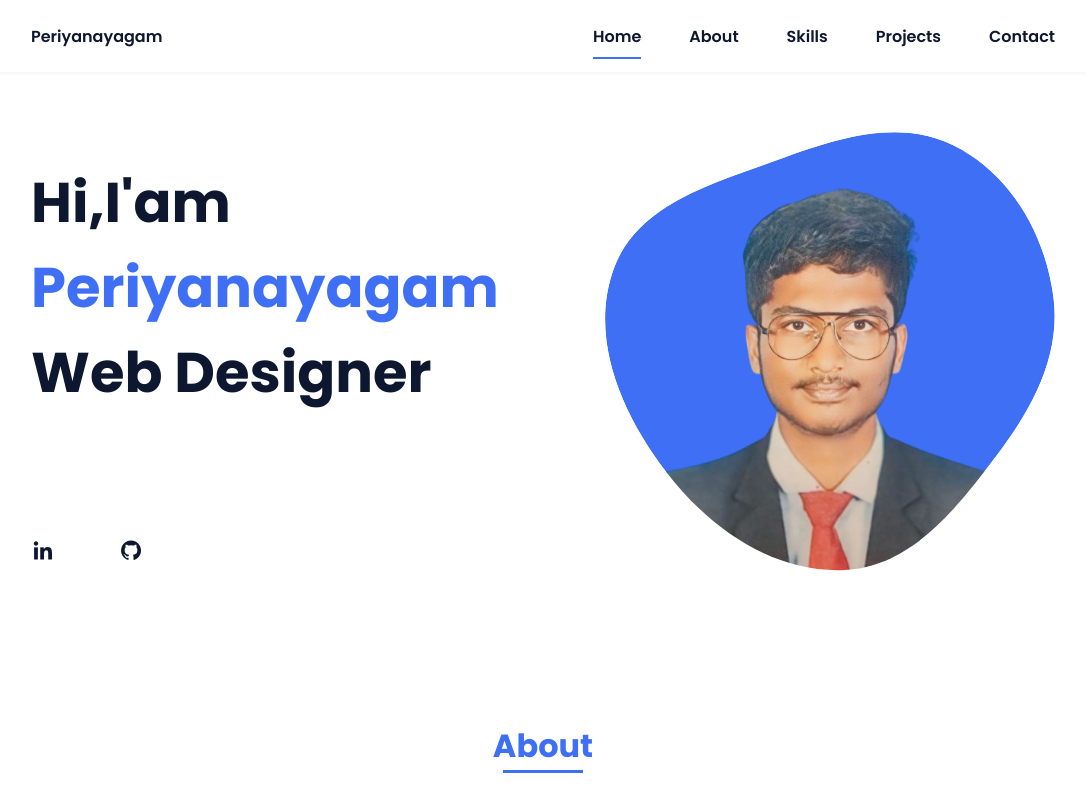
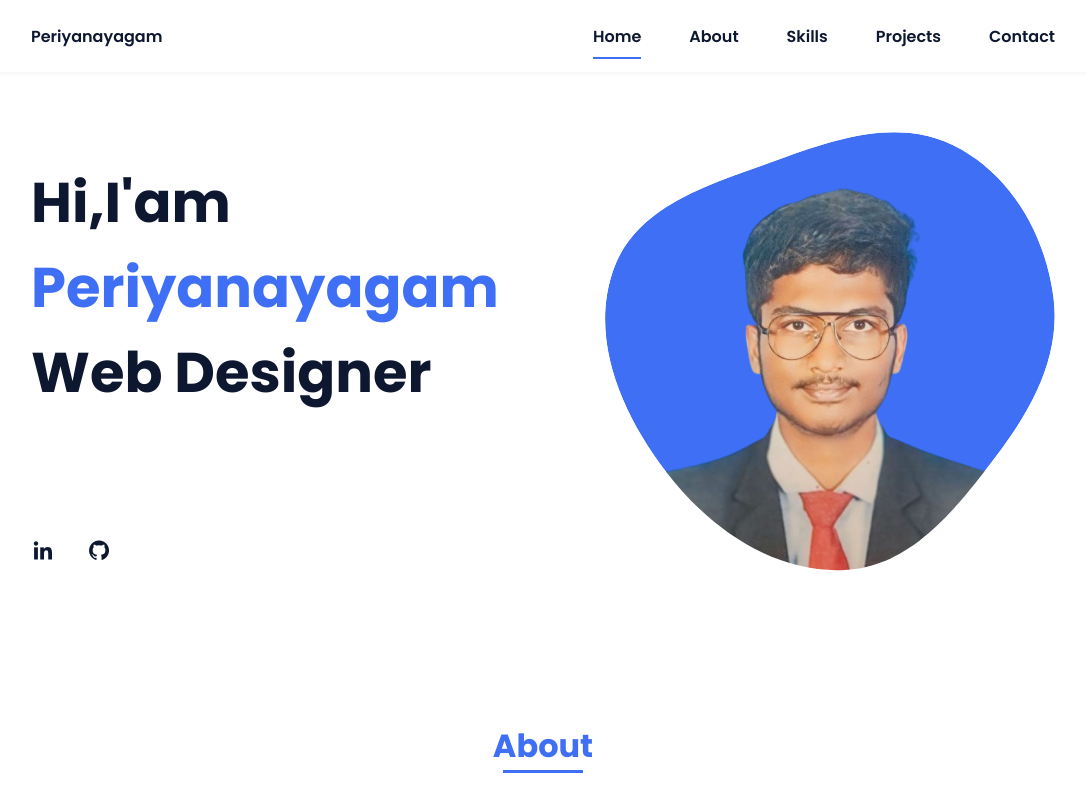
Before and after one commit to periyanayagam1/portfolio, a plain HTML site: page index.html in a window 1280 px wide. Shown: the top 800 px of the page, without its empty margins (97-1183 px from the left). Drawn offline with nearby package versions, Linux system fonts and the light colour scheme.

Commit message:
Update portfolio with new changes

```diff
--- a/index.html
+++ b/index.html
@@ -46,9 +46,11 @@
 
                 <div class="home__social">
                     <a href="https://www.linkedin.com/in/periyanayagam-m-117875328?utm_source=share&utm_campaign=share_via&utm_content=profile&utm_medium=android_app" class="home__social-icon"><i class='bx bxl-linkedin'></i></a>
-                    <a href="" class="home__social-icon">   </a>
+                    <a href="https://github.com/periyanayagam1" class="home__social-icon"><i class='bx bxl-github'></i></a>
+
+                    <!-- <a href="https://periyanayagam1.github.io/portfolio/" class="home__social-icon">   </a>
                     <a href="" class="home__social-icon"><i class='bx bxl-github' ></i></a>
-                </div>
+                </div> -->
 
                 <div class="home__img">
                     <svg class="home__blob" viewBox="0 0 479 467" xmlns="http://www.w3.org/2000/svg" xmlns:xlink="http://www.w3.org/1999/xlink">
```
